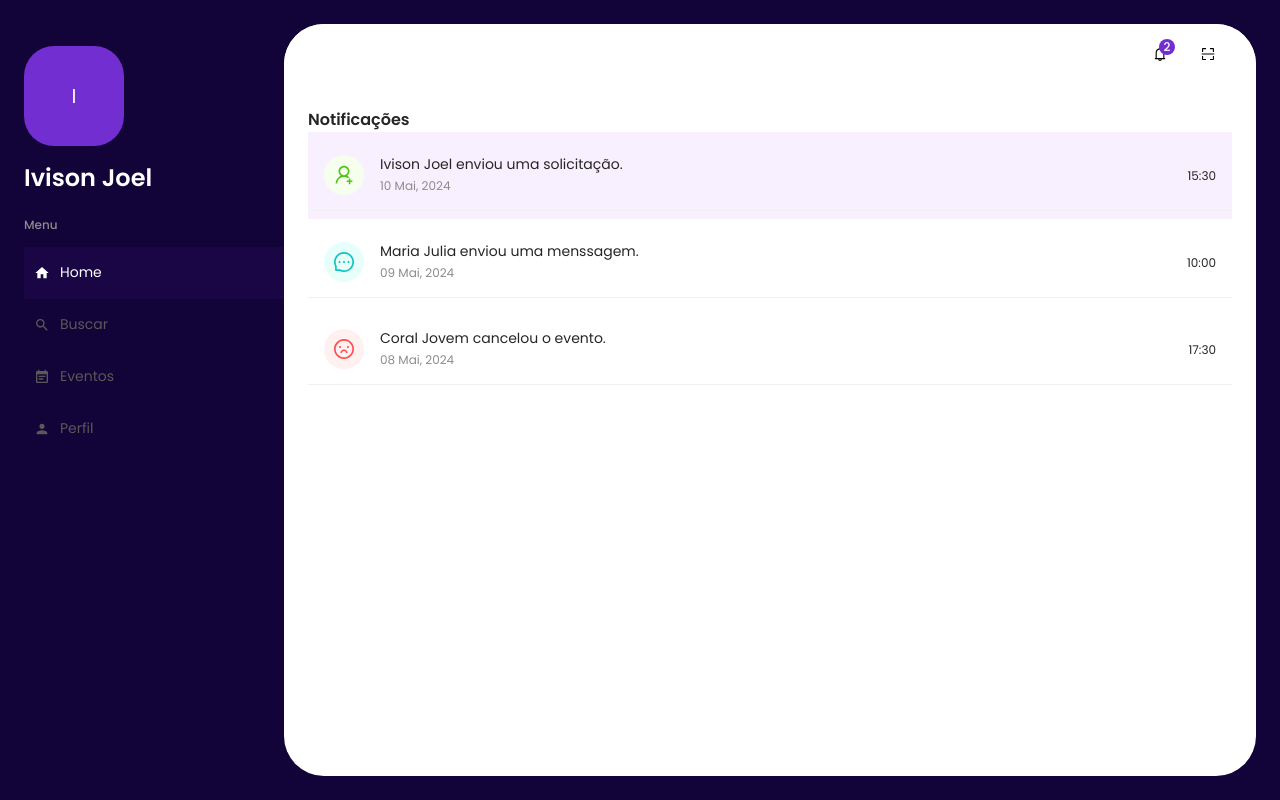
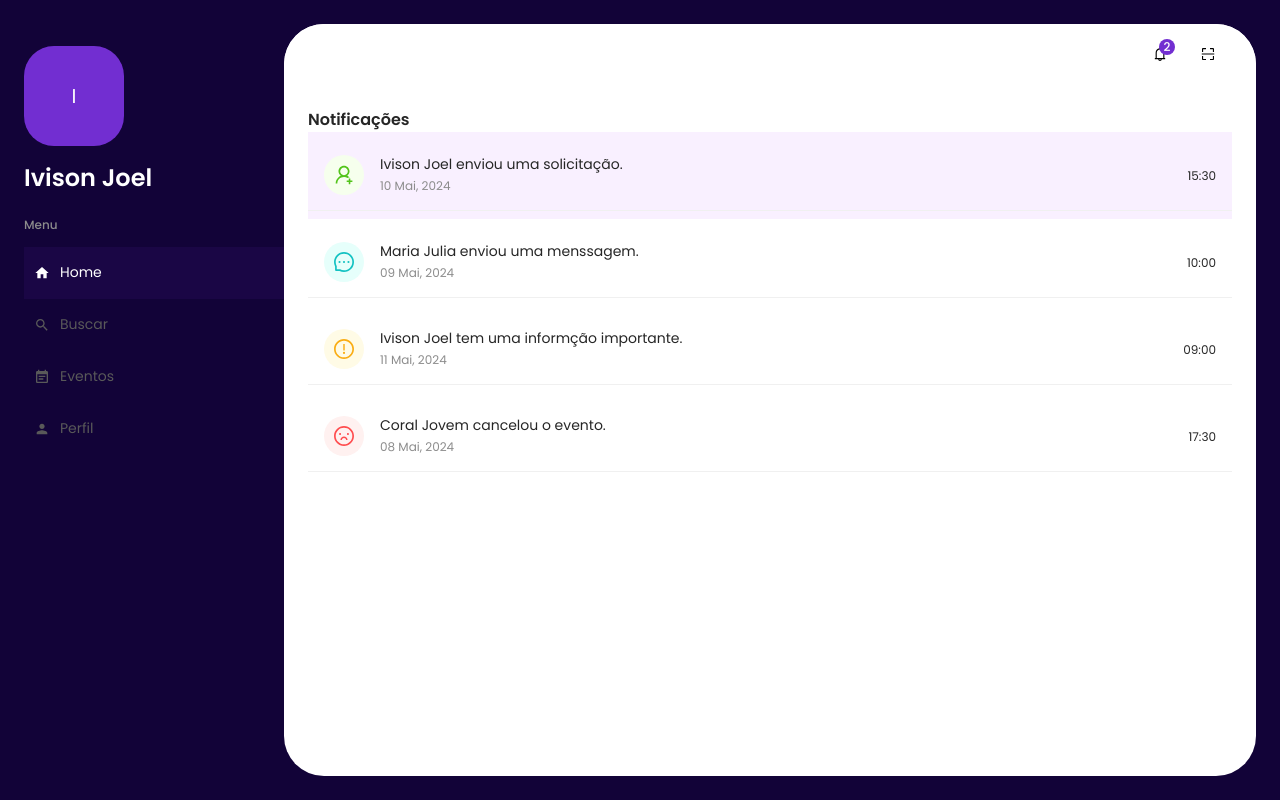
Before and after one commit to Ivisonj/IEvent-Frontend, a Next.js app in the folder ievent-frontend/: page /user/notifications in a window 1280 px wide. Built offline with nearby package versions, Linux system fonts and the light colour scheme; a web font is replaced by a local one.

Commit message:
refactor: notification component refactoring

```diff
--- a/ievent-frontend/src/app/user/notifications/page.tsx
+++ b/ievent-frontend/src/app/user/notifications/page.tsx
@@ -30,6 +30,14 @@ const data: NotificationsTypes[] = [
   },
   {
     id: '03',
+    userName: 'Ivison Joel',
+    sentAt: '09:00',
+    date: '11 Mai, 2024',
+    readed: true,
+    type: 'alert',
+  },
+  {
+    id: '04',
     userName: 'Coral Jovem',
     sentAt: '17:30',
     date: '08 Mai, 2024',
--- a/ievent-frontend/src/components/notification/index.tsx
+++ b/ievent-frontend/src/components/notification/index.tsx
@@ -1,6 +1,7 @@
 import {
   UserAddOutlined,
   MessageOutlined,
+  ExclamationCircleOutlined,
   FrownOutlined,
 } from '@ant-design/icons'
 import {
@@ -20,7 +21,7 @@ interface NotificationProps {
   sentAt: string
   date: string
   readed: boolean
-  type: 'solicitation' | 'message' | 'cancel'
+  type: 'solicitation' | 'message' | 'alert' | 'cancel'
 }
 const Notification = ({
   userName,
@@ -41,6 +42,12 @@ const Notification = ({
             bgcolor: 'info.lighter',
             color: 'info.main',
             text: `${userName} enviou uma menssagem.`,
+          }
+        : type === 'alert'
+          ? {
+              bgcolor: 'warning.lighter',
+              color: 'warning.main',
+              text: `${userName} tem uma informção importante.`,
             }
           : type === 'cancel'
             ? {
@@ -66,6 +73,7 @@ const Notification = ({
           >
             {type === 'solicitation' && <UserAddOutlined />}
             {type === 'message' && <MessageOutlined />}
+            {type === 'alert' && <ExclamationCircleOutlined />}
             {type === 'cancel' && <FrownOutlined />}
           </Avatar>
         </ListItemAvatar>
```
Lines whose indentation alone changed are shown as unchanged.
